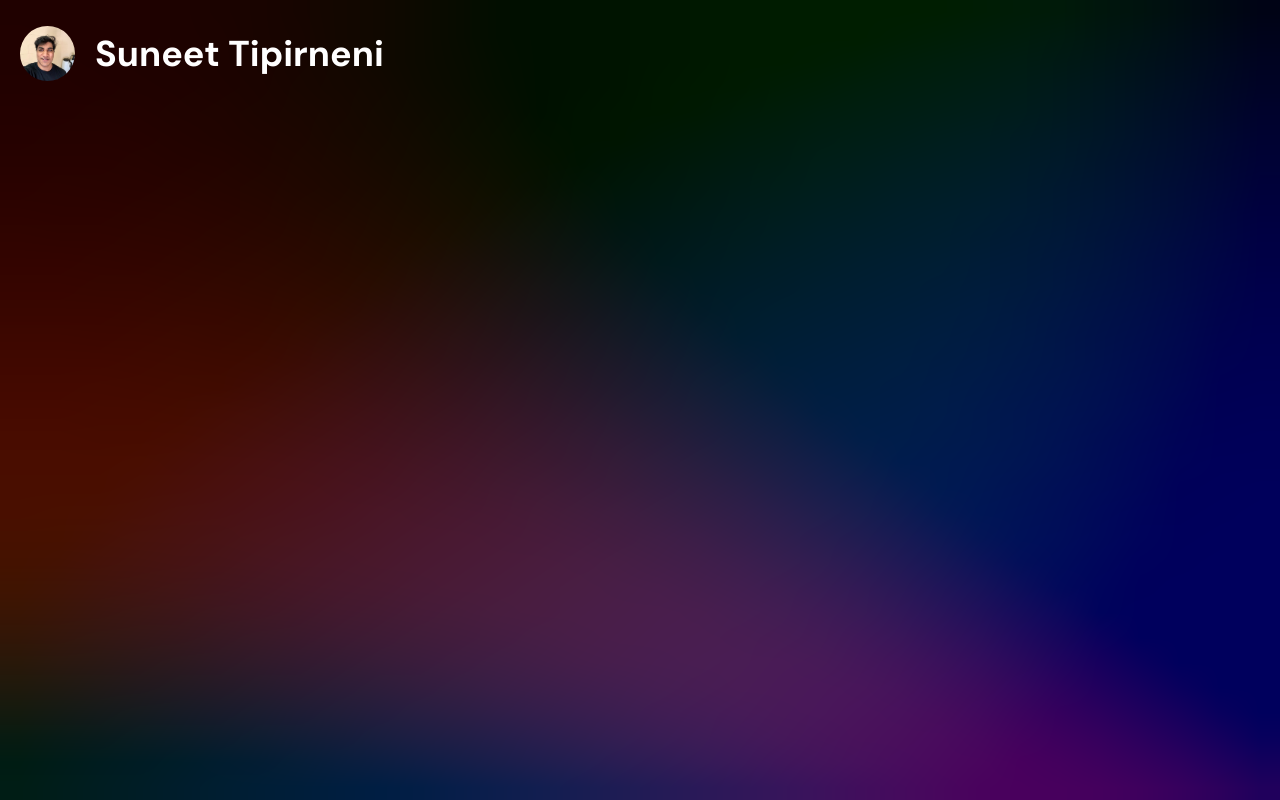
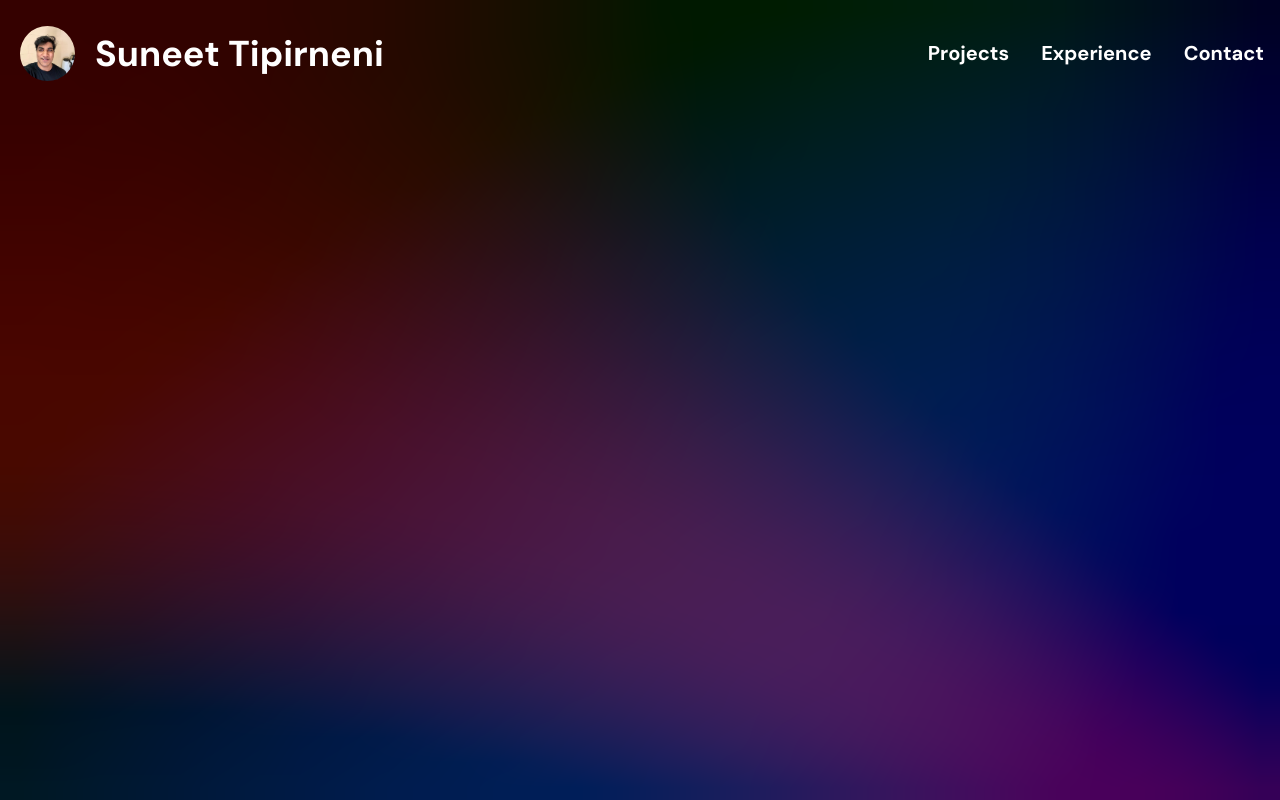
Before and after one commit to suneettipirneni/Dossier, a React (Create React App) app: page / in a window 1280 px wide. Built offline with nearby package versions, Linux system fonts and the light colour scheme.

Commit message:
Add navigation buttons

```diff
--- a/src/App.tsx
+++ b/src/App.tsx
@@ -2,17 +2,24 @@ import React from 'react';
 import AnimatedHue from './components/AnimatedHue';
 import Avatar from './components/Avatar';
 import './scss/app.scss';
+import './scss/nav.scss';
 import profilePicture from './assets/profile.jpeg'
+import NavButton from './components/NavButton';
 
 function App(): JSX.Element {
   return (
 
     <div>
       <AnimatedHue className="animate-hue">
-        <nav>
+        <nav className="nav">
           <div className="profile-container">
             <Avatar src={profilePicture} size={55} />
             <h1 className="title">Suneet Tipirneni</h1>
+          </div>
+          <div className="nav-left">
+            <NavButton title="Projects" />
+            <NavButton title="Experience" />
+            <NavButton title="Contact" />
           </div>
         </nav>
       </AnimatedHue>
--- /dev/null
+++ b/src/components/NavButton.tsx
@@ -0,0 +1,17 @@
+import React from 'react'
+import '../scss/nav.scss'
+
+type NavButtonProps = {
+    title: string,
+    onClick?: () => void | null,
+}
+
+function NavButton({ title, onClick: onPress }: NavButtonProps): JSX.Element {
+    return (
+        <button className="nav-button" onClick={onPress}>
+            <h1 className="nav-title">{title}</h1>
+        </button>
+    );
+}
+
+export default NavButton;
--- a/src/scss/app.scss
+++ b/src/scss/app.scss
@@ -24,9 +24,3 @@
     align-items: center;
     border-radius: 30px;
 }
-
-nav {
-    display: flex;
-    justify-content: space-between;
-    width: 100vw;
-}
--- /dev/null
+++ b/src/scss/nav.scss
@@ -0,0 +1,18 @@
+.nav-button {
+    background-color: transparent;
+    border: none;
+    color: white;
+    margin: 10px;
+    font-family: 'DM Sans';
+    cursor: pointer;
+}
+
+.nav-left {
+    display: flex;
+}
+
+nav {
+    display: flex;
+    justify-content: space-between;
+    width: 100vw;
+}
```
